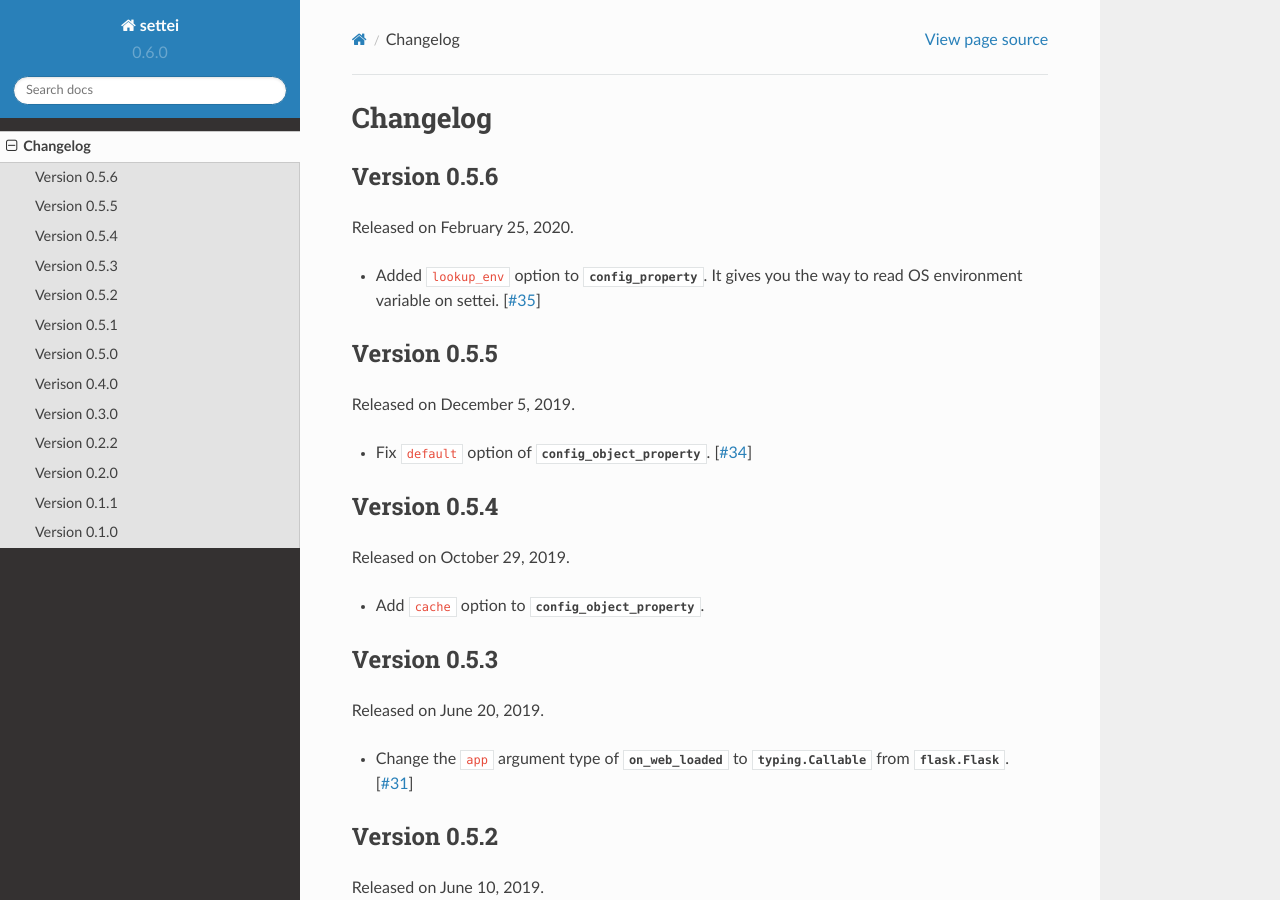
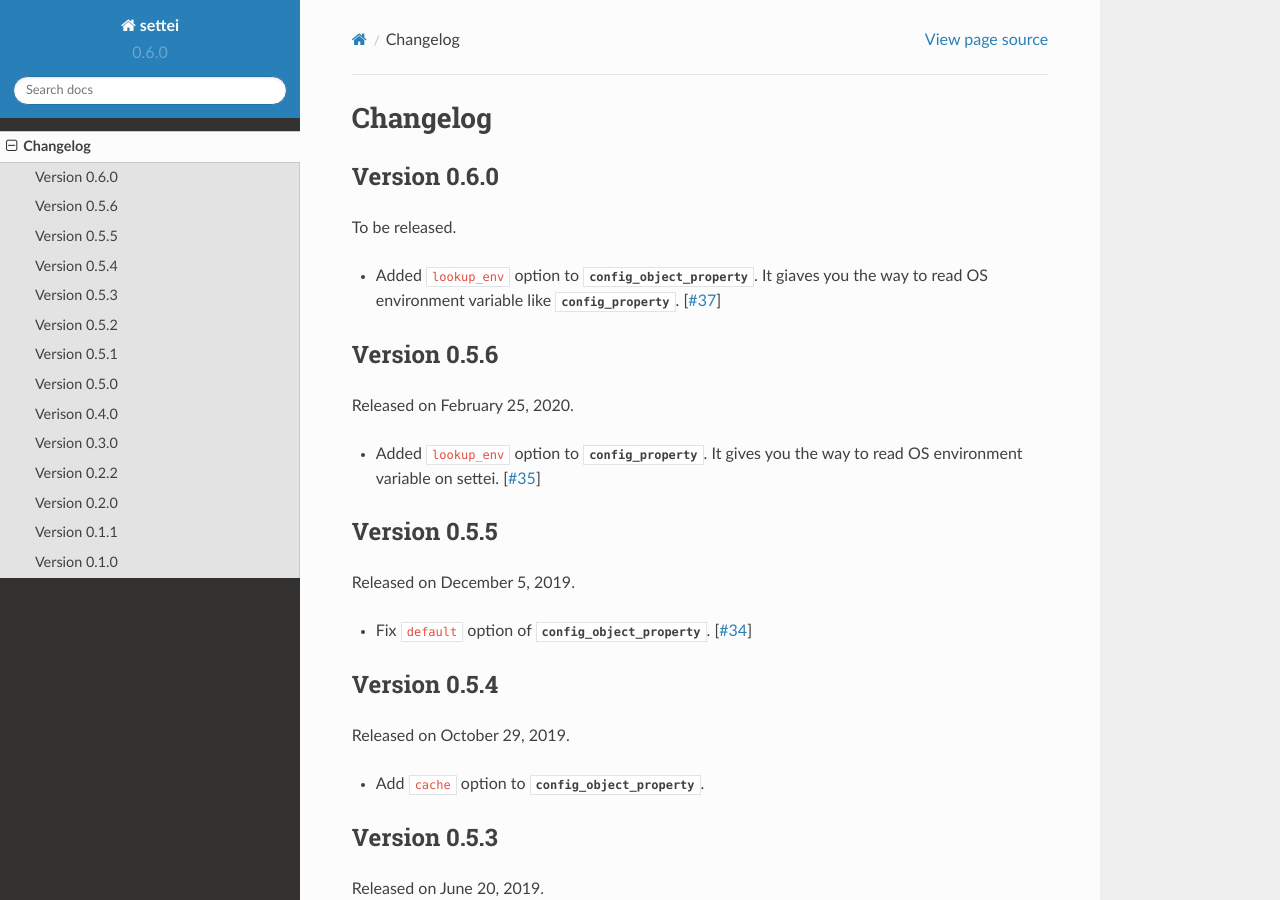
Before and after one commit to spoqa/settei, a Sphinx documentation site: the page built from docs/changes.rst, in a window 1280 px wide and 900 px high. Built offline with Sphinx 7.4.7 and the Read the Docs theme 2.0.0, drawn with Linux system fonts in a browser that asks for light colours.

Commit message:
Add changelog

```diff
--- a/docs/changes.rst
+++ b/docs/changes.rst
@@ -1,5 +1,16 @@
 Changelog
 =========
+
+Version 0.6.0
+-------------
+
+To be released.
+
+- Added ``lookup_env`` option to :class:`~settei.base.config_object_property`.
+  It giaves you the way to read OS environment variable like
+  :class:`~settei.base.config_property`. [`#37`_]
+
+.. _#37: https://github.com/spoqa/settei/pull/37
 
 Version 0.5.6
 -------------
```
